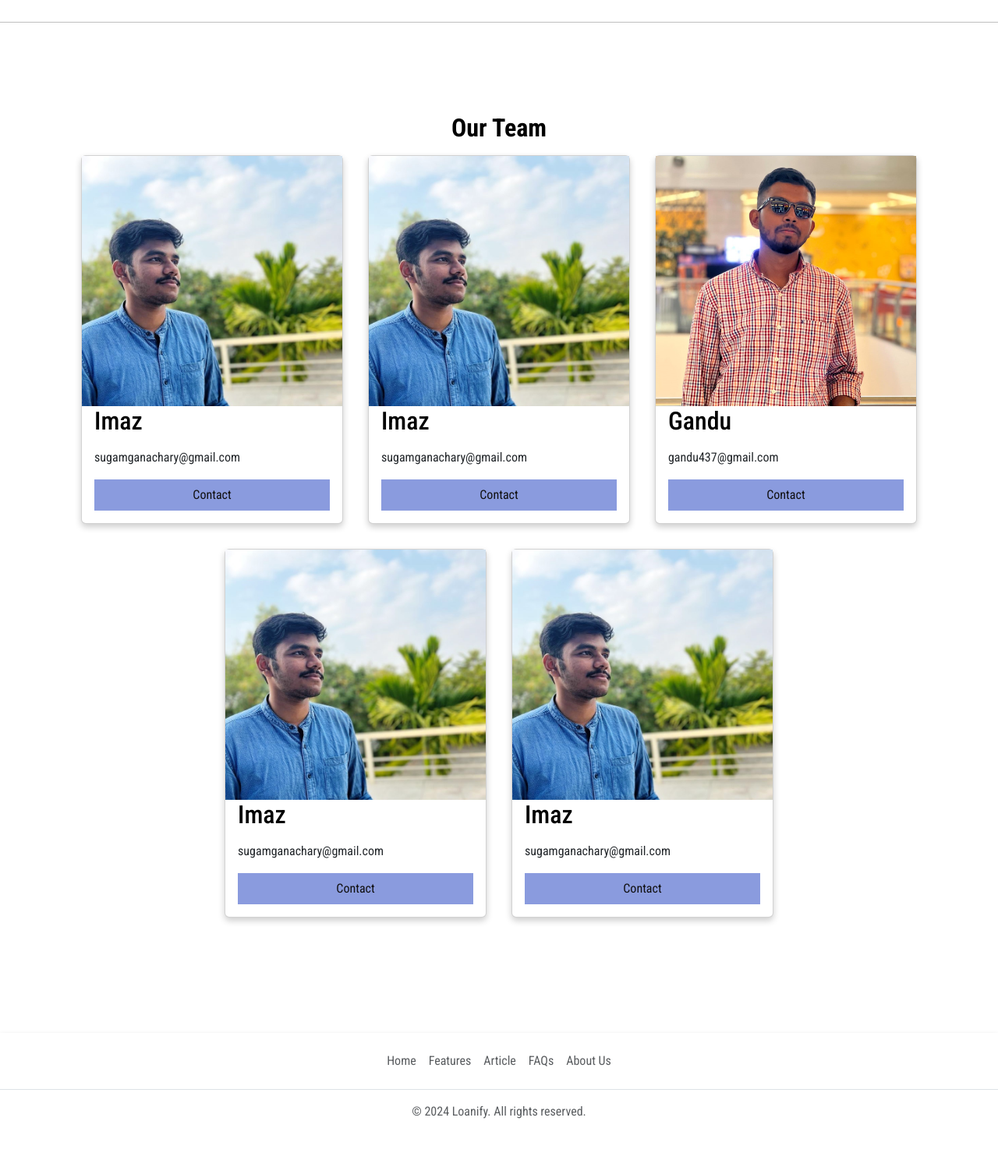
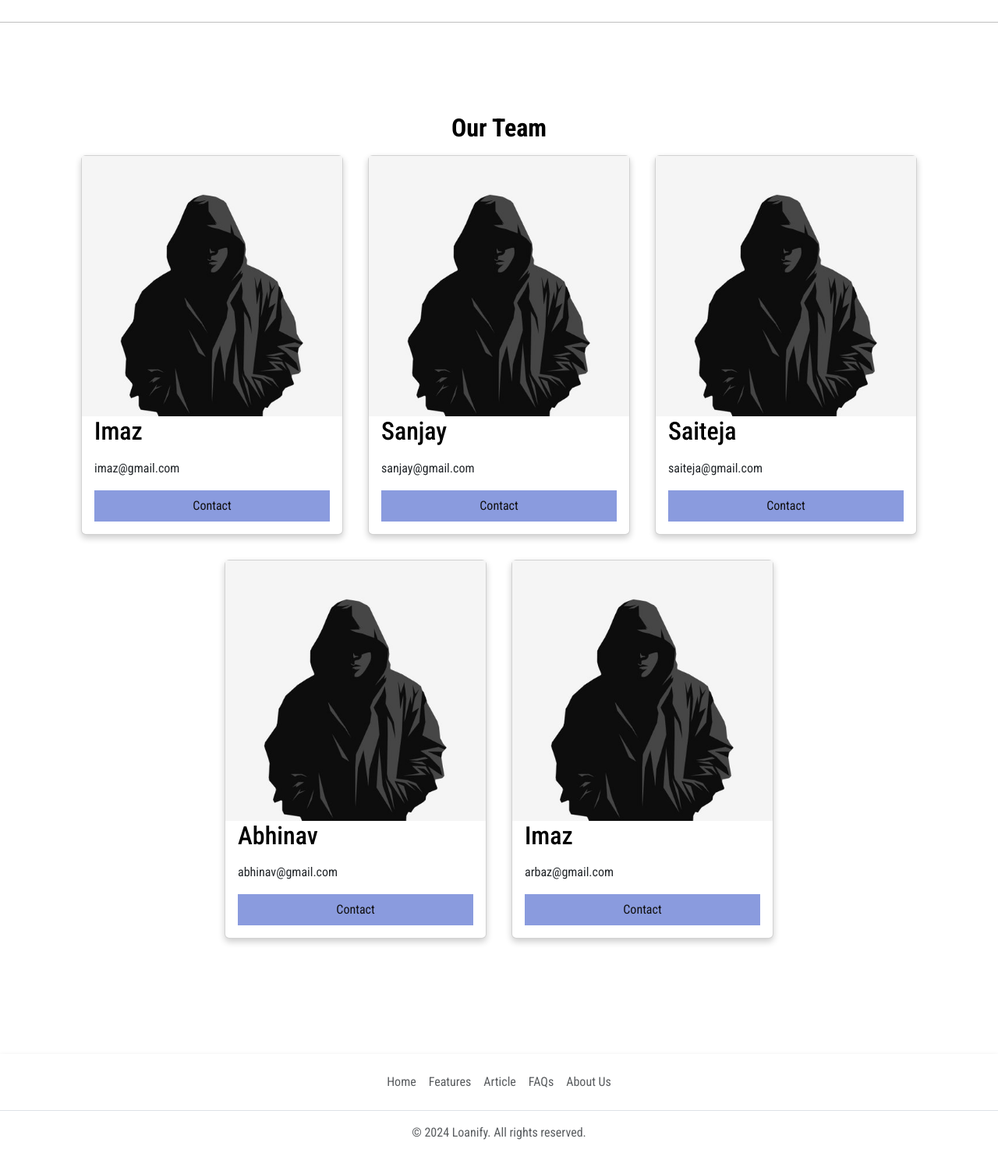
Before and after one commit to Sanjay-programming/LoanEligible, a Node server app: page /about.html in a window 1280 px wide. Shown: the part 227-1724 px from the top of the page at 78% size. Before the commit the page ends 1662 px from the top, so only its background shows below. Run offline with Node 20, Linux system fonts and the light colour scheme; some libraries are stand-ins or nearby versions.

Commit message:
Changes made

```diff
--- a/views/about.html
+++ b/views/about.html
@@ -138,11 +138,11 @@
   <div class="row">
     <div class="column">
       <div class="card">
-        <img src="./images/sugam.jpeg" alt="Jane" style="width:100%">
+        <img src="./images/team.jpg" alt="Jane" style="width:100%">
         <div class="container">
           <h2>Imaz</h2>
           <p class="title"></p>
-          <p>sugamganachary@gmail.com</p>
+          <p>imaz@gmail.com</p>
           <p><button class="button">Contact</button></p>
         </div>
       </div>
@@ -150,11 +150,11 @@
 
     <div class="column">
       <div class="card">
-        <img src="./images/sugam.jpeg" alt="Jane" style="width:100%">
+        <img src="./images/team.jpg" alt="Jane" style="width:100%">
         <div class="container">
-          <h2>Imaz</h2>
+          <h2>Sanjay</h2>
           <p class="title"></p>
-          <p>sugamganachary@gmail.com</p>
+          <p>sanjay@gmail.com</p>
           <p><button class="button">Contact</button></p>
         </div>
       </div>
@@ -162,11 +162,11 @@
 
     <div class="column">
       <div class="card">
-        <img src="./images/amaan1.jpg" alt="Mike" style="width:100%">
+        <img src="./images/team.jpg" alt="Mike" style="width:100%">
         <div class="container">
-          <h2>Gandu</h2>
+          <h2>Saiteja</h2>
           <p class="title"></p>
-          <p>gandu437@gmail.com</p>
+          <p>saiteja@gmail.com</p>
           <p><button class="button">Contact</button></p>
         </div>
       </div>
@@ -176,11 +176,11 @@
   <div class="row">
     <div class="column">
       <div class="card">
-        <img src="./images/sugam.jpeg" alt="Jane" style="width:100%">
+        <img src="./images/team.jpg" alt="Jane" style="width:100%">
         <div class="container">
-          <h2>Imaz</h2>
+          <h2>Abhinav</h2>
           <p class="title"></p>
-          <p>sugamganachary@gmail.com</p>
+          <p>abhinav@gmail.com</p>
           <p><button class="button">Contact</button></p>
         </div>
       </div>
@@ -188,11 +188,11 @@
 
     <div class="column">
       <div class="card">
-        <img src="./images/sugam.jpeg" alt="Jane" style="width:100%">
+        <img src="./images/team.jpg" alt="Jane" style="width:100%">
         <div class="container">
           <h2>Imaz</h2>
           <p class="title"></p>
-          <p>sugamganachary@gmail.com</p>
+          <p>arbaz@gmail.com</p>
           <p><button class="button">Contact</button></p>
         </div>
       </div>
```
Also changed, not shown: views/images/team.jpg (added).
